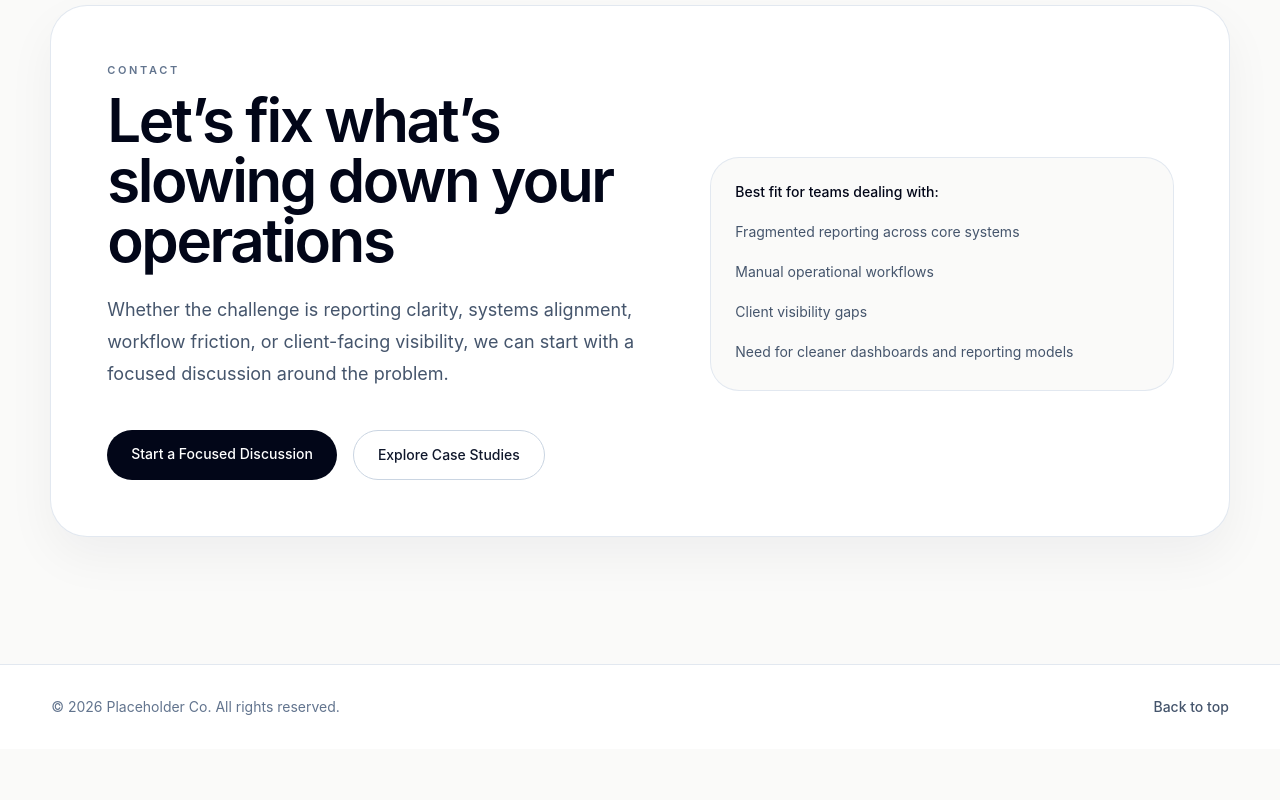
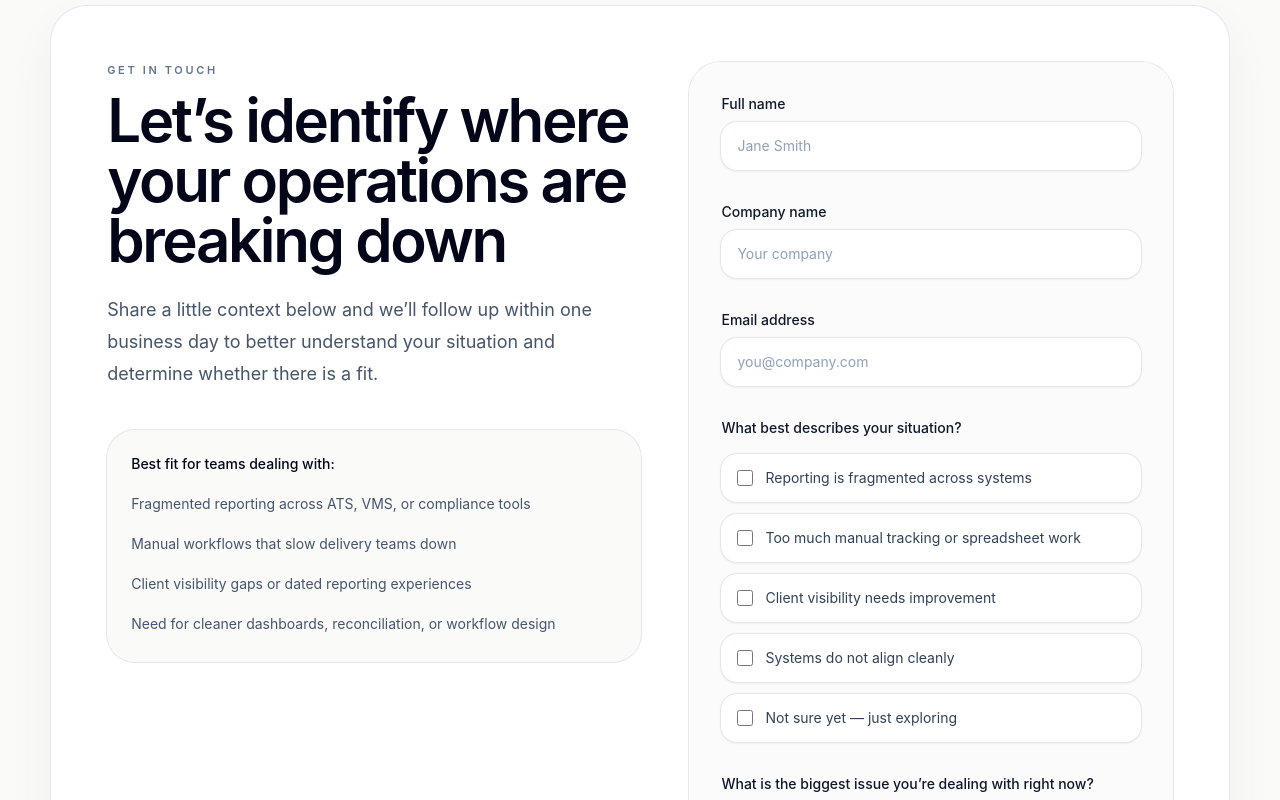
Before and after one commit to johnson7m/consulting-landing-page, a React (Vite) app: page / in a window 1280 px wide. Shown: the part 5160-5960 px from the top of the page. Before the commit the page ends 5909 px from the top, so only its background shows below. Built offline with nearby package versions, Linux system fonts and the light colour scheme.

Commit message:
Build contact section v2

```diff
--- a/src/sections/Contact.jsx
+++ b/src/sections/Contact.jsx
@@ -1,53 +1,152 @@
 function Contact() {
+  const painPoints = [
+    "Reporting is fragmented across systems",
+    "Too much manual tracking or spreadsheet work",
+    "Client visibility needs improvement",
+    "Systems do not align cleanly",
+    "Not sure yet — just exploring",
+  ];
+
   return (
     <section id="contact" className="py-24 md:py-32">
       <div className="mx-auto w-[min(1200px,92%)]">
         <div className="rounded-[36px] bg-white p-8 shadow-[0_20px_50px_rgba(15,23,42,0.05)] ring-1 ring-slate-200 md:p-14">
-          <div className="grid gap-10 lg:grid-cols-[1.1fr_0.9fr] lg:items-end">
+          <div className="grid gap-12 lg:grid-cols-[1.05fr_0.95fr]">
             <div>
               <p className="mb-3 text-[11px] font-semibold uppercase tracking-[0.24em] text-slate-500">
-                Contact
+                Get in touch
               </p>
 
               <h2 className="max-w-3xl text-4xl font-semibold tracking-[-0.04em] text-slate-950 sm:text-5xl lg:text-6xl">
-                Let’s fix what’s slowing down your operations
+                Let’s identify where your operations are breaking down
               </h2>
 
               <p className="mt-6 max-w-2xl text-lg leading-8 text-slate-600">
-                Whether the challenge is reporting clarity, systems alignment,
-                workflow friction, or client-facing visibility, we can start
-                with a focused discussion around the problem.
+                Share a little context below and we’ll follow up within one
+                business day to better understand your situation and determine
+                whether there is a fit.
               </p>
-            </div>
 
-            <div className="rounded-[28px] bg-stone-50 p-6 ring-1 ring-slate-200">
+              <div className="mt-10 rounded-[28px] bg-stone-50 p-6 ring-1 ring-slate-200">
                 <p className="text-sm font-medium text-slate-950">
                   Best fit for teams dealing with:
                 </p>
 
                 <ul className="mt-4 space-y-3 text-sm leading-7 text-slate-600">
-                <li>Fragmented reporting across core systems</li>
-                <li>Manual operational workflows</li>
-                <li>Client visibility gaps</li>
-                <li>Need for cleaner dashboards and reporting models</li>
+                  <li>Fragmented reporting across ATS, VMS, or compliance tools</li>
+                  <li>Manual workflows that slow delivery teams down</li>
+                  <li>Client visibility gaps or dated reporting experiences</li>
+                  <li>Need for cleaner dashboards, reconciliation, or workflow design</li>
                 </ul>
               </div>
             </div>
 
-          <div className="mt-10 flex flex-wrap gap-4">
-            <a
-              href="mailto:your@email.com"
-              className="rounded-full bg-slate-950 px-6 py-3.5 text-sm font-medium text-white transition hover:bg-slate-800"
+            <div className="rounded-[32px] bg-stone-50/70 p-6 ring-1 ring-slate-200 md:p-8">
+              <form className="space-y-8">
+                <div>
+                  <label
+                    htmlFor="name"
+                    className="mb-2 block text-sm font-medium text-slate-900"
                   >
-              Start a Focused Discussion
-            </a>
+                    Full name
+                  </label>
+                  <input
+                    id="name"
+                    name="name"
+                    type="text"
+                    placeholder="Jane Smith"
+                    className="w-full rounded-2xl border-0 bg-white px-4 py-3.5 text-sm text-slate-900 shadow-sm ring-1 ring-slate-200 placeholder:text-slate-400 focus:outline-none focus:ring-2 focus:ring-blue-500"
+                  />
+                </div>
 
-            <a
-              href="#results"
-              className="rounded-full border border-slate-300 px-6 py-3.5 text-sm font-medium text-slate-900 transition hover:bg-slate-100"
+                <div>
+                  <label
+                    htmlFor="company"
+                    className="mb-2 block text-sm font-medium text-slate-900"
                   >
-              Explore Case Studies
-            </a>
+                    Company name
+                  </label>
+                  <input
+                    id="company"
+                    name="company"
+                    type="text"
+                    placeholder="Your company"
+                    className="w-full rounded-2xl border-0 bg-white px-4 py-3.5 text-sm text-slate-900 shadow-sm ring-1 ring-slate-200 placeholder:text-slate-400 focus:outline-none focus:ring-2 focus:ring-blue-500"
+                  />
+                </div>
+
+                <div>
+                  <label
+                    htmlFor="email"
+                    className="mb-2 block text-sm font-medium text-slate-900"
+                  >
+                    Email address
+                  </label>
+                  <input
+                    id="email"
+                    name="email"
+                    type="email"
+                    placeholder="you@company.com"
+                    className="w-full rounded-2xl border-0 bg-white px-4 py-3.5 text-sm text-slate-900 shadow-sm ring-1 ring-slate-200 placeholder:text-slate-400 focus:outline-none focus:ring-2 focus:ring-blue-500"
+                  />
+                </div>
+
+                <fieldset>
+                  <legend className="mb-4 text-sm font-medium text-slate-900">
+                    What best describes your situation?
+                  </legend>
+
+                  <div className="space-y-3">
+                    {painPoints.map((item) => (
+                      <label
+                        key={item}
+                        className="flex items-start gap-3 rounded-2xl bg-white px-4 py-3 shadow-sm ring-1 ring-slate-200"
+                      >
+                        <input
+                          type="checkbox"
+                          name="painPoints"
+                          value={item}
+                          className="mt-1 h-4 w-4 rounded border-slate-300 text-blue-600 focus:ring-blue-500"
+                        />
+                        <span className="text-sm leading-6 text-slate-700">
+                          {item}
+                        </span>
+                      </label>
+                    ))}
+                  </div>
+                </fieldset>
+
+                <div>
+                  <label
+                    htmlFor="challenge"
+                    className="mb-2 block text-sm font-medium text-slate-900"
+                  >
+                    What is the biggest issue you’re dealing with right now?
+                  </label>
+                  <textarea
+                    id="challenge"
+                    name="challenge"
+                    rows="5"
+                    placeholder="A short description of the reporting, workflow, or systems issue you're trying to solve."
+                    className="w-full rounded-2xl border-0 bg-white px-4 py-3.5 text-sm leading-6 text-slate-900 shadow-sm ring-1 ring-slate-200 placeholder:text-slate-400 focus:outline-none focus:ring-2 focus:ring-blue-500"
+                  />
+                </div>
+
+                <div className="space-y-4">
+                  <button
+                    type="submit"
+                    className="inline-flex w-full items-center justify-center rounded-full bg-slate-950 px-6 py-3.5 text-sm font-medium text-white transition hover:bg-slate-800"
+                  >
+                    Request a Discovery Conversation
+                  </button>
+
+                  <p className="text-sm leading-6 text-slate-500">
+                    We’ll follow up within one business day. No hard pitch — just
+                    a focused conversation around the problem you’re trying to solve.
+                  </p>
+                </div>
+              </form>
+            </div>
           </div>
         </div>
       </div>
```
Lines whose indentation alone changed are shown as unchanged.
